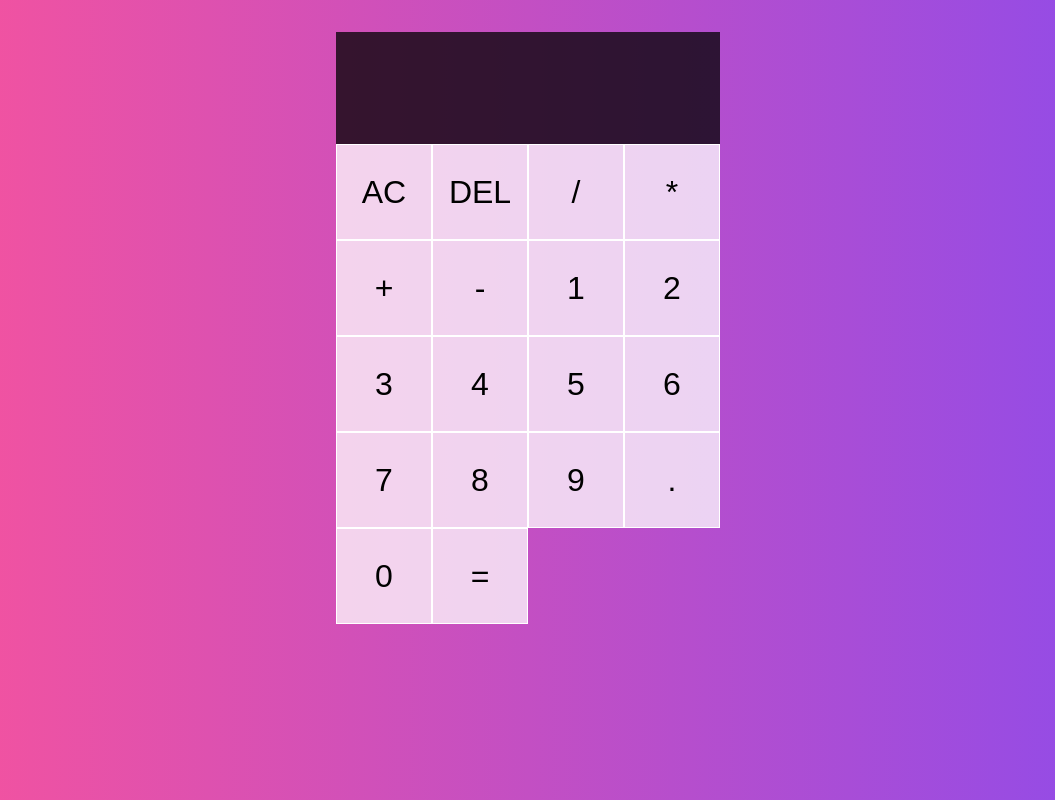
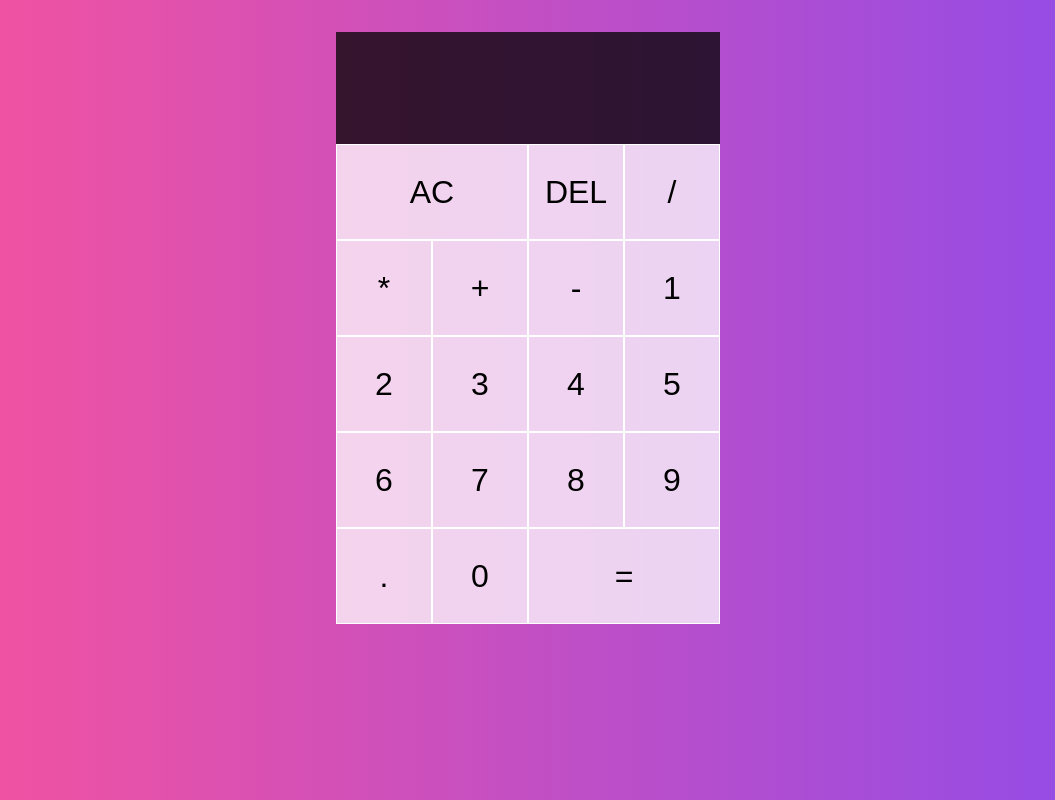
Before and after one commit to Carlos-Pretelin/Simpl-Calculator-React, a React app: page / in a window 1280 px wide. Shown: the whole page, without its empty margins (112-1167 px from the left). Built offline with nearby package versions, Linux system fonts and the light colour scheme.

Commit message:
logic almost done minor details left

```diff
--- a/src/App.jsx
+++ b/src/App.jsx
@@ -19,6 +19,7 @@ function reducer(state, {type, payload}){
     switch(type){
 
         case ACTIONS.ADD_DIGIT:
+
             if( payload.digit === "0" && state.currentOperand === "0"){
                 return state
             }
@@ -38,6 +39,16 @@ function reducer(state, {type, payload}){
             if(state.currentOperand == null && state.previousOperand == null ) {
                 return state
             }
+
+            if(state.currentOperand == null){
+                return{
+                    ...state,
+                    operation: payload.operation,
+                }
+            }
+
+
+
             if(state.previousOperand == null ){
                 return{
                     ...state,
@@ -56,6 +67,18 @@ function reducer(state, {type, payload}){
 
         case ACTIONS.CLEAR:
             return {}
+
+        case ACTIONS.EVALUATE:
+            if(state.operation == null || state.currentOperand == null || state.previousOperand == null){
+                return state
+            }
+            return{
+                ...state,
+                operation: null,
+                overwrite: true,
+                previousOperand: null,
+                currentOperand: evaluate(state),
+            }
 
 
     }
@@ -105,7 +128,7 @@ function App(){
             </div>
 
 
-        <button className="span-two, ac-button" onClick={ () => {dispatch({type: ACTIONS.CLEAR})}}>AC</button>
+        <button className="span-two" onClick={ () => {dispatch({type: ACTIONS.CLEAR})}}>AC</button>
         <button className="delete-button">DEL</button>
 
         <OperationButton operation={"/"} dispatch={dispatch} />
@@ -130,7 +153,7 @@ function App(){
 
         <DiggitButton digit={"."} dispatch={dispatch} />
         <DiggitButton digit={"0"} dispatch={dispatch} />
-        <button className="span-two, zero">=</button>
+        <button className="span-two" onClick={ () => {dispatch({type: ACTIONS.EVALUATE})}}>=</button>
 
 
 
```
